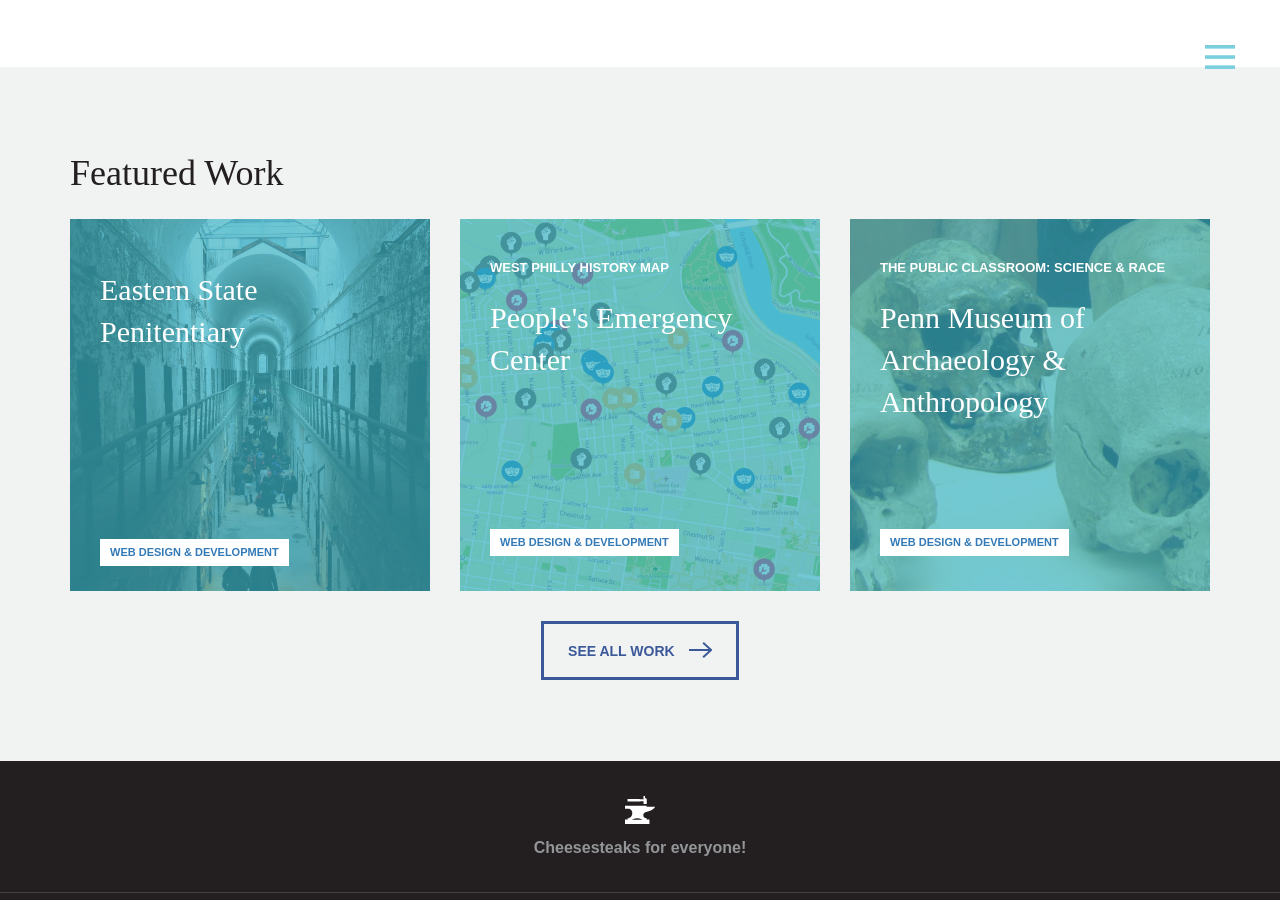
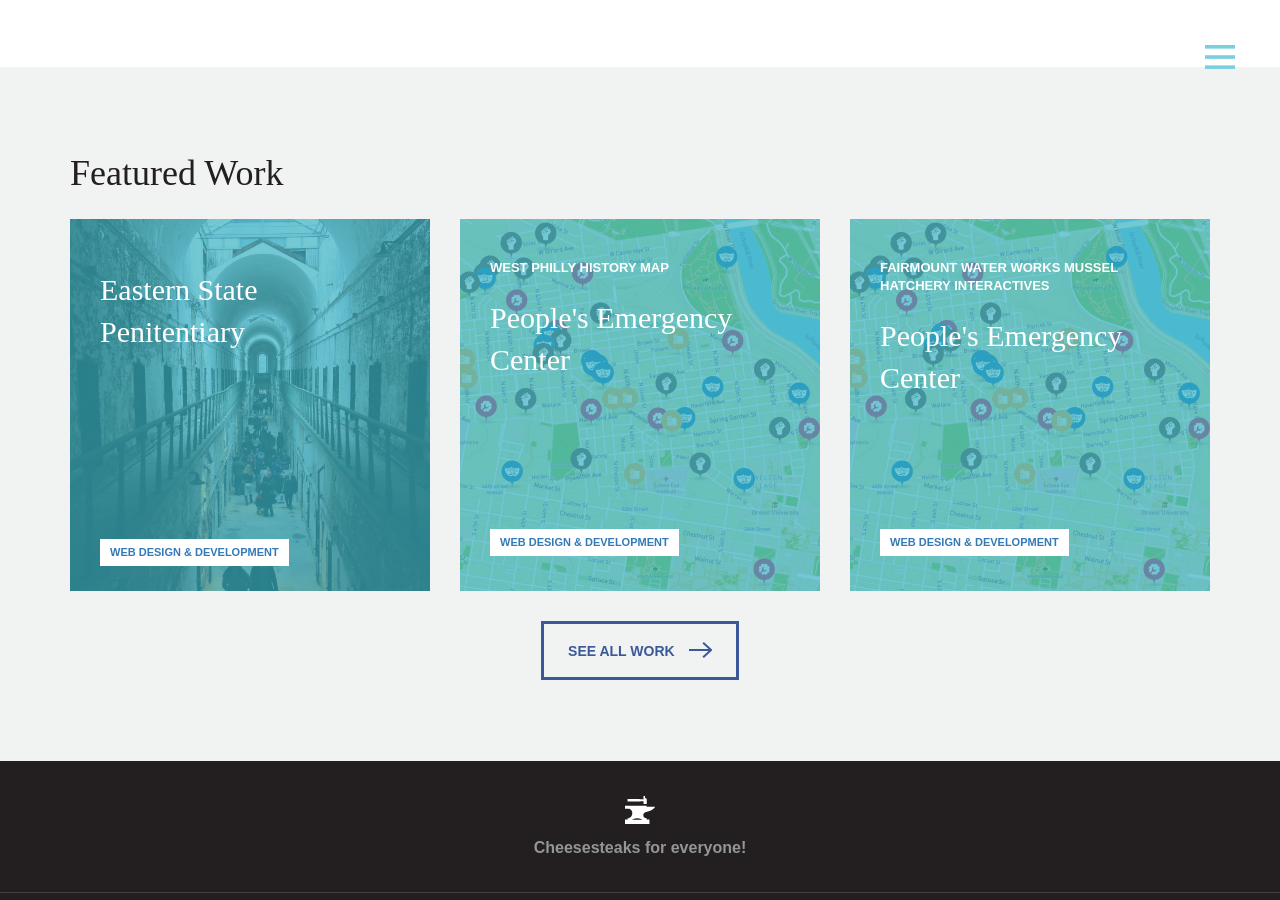
Before and after one commit to InteractiveMechanics/interactivemechanics-jekyll, a Jekyll site: the page built from index.html, in a window 1280 px wide and 900 px high, scrolled down 1678 px. Built offline with Jekyll 4.4.1, drawn with Linux system fonts in a browser that asks for light colours; nearby versions of some CDN libraries; some of the changed lines change nothing that is shown.

Commit message:
Update mussel-hatchery.markdown

```diff
--- a/_work/mussel-hatchery.markdown
+++ b/_work/mussel-hatchery.markdown
@@ -1,59 +1,67 @@
+---
+layout:     work
+title:      "Fairmount Water Works Mussel Hatchery Interactives"
+thumb:      "/images/uploads/wordpress-restapi-thumb.jpg"
+color:      a3d265
+date:       2017-04-10
+contact:    Michael Tedeschi
+
+client:
+    name:       "People's Emergency Center"
+    sector:     Arts & Culture
+    link:
+        url:    "http://westphillyhistory.com/"
+        title:  View the website
+
+technology:
+    - Wordpress CMS & REST API
+    - Mapbox
+    - Leaflet
+
+services:       Web Design & Development
+
+quote:
+    - name:       Megan Lemuir
+      title:      People's Emergency Center
+      body: |
+          I very much enjoyed working with the team on this project. Their thoroughness really aided our process and the end product is extremely useful and is able to be continually worked with by our team and the neighborhood.
+
+summary: |
+    People’s Emergency Center in West Philadelphia wanted to capture the area’s rich history with the help of neighborhood residents. We created The West Philadelphia History Map as an online public history tool for the community to archive their knowledge and to preserve the area’s unique identity as it has evolved over time.
+
+about:
+    title:          About the Project
+    image:          "/images/uploads/pec-about.jpg"
+    body: |
+        PEC, in partnership with the Islamic Cultural Preservation and Information Council, hosts regular community meetings to gather oral histories and materials from West Philly residents for preservation and presentation online. We worked with PEC to structure these stories, categorize them by topic, and present them in a digital map, tying them together for view through social, political, and geographic lenses. The map provides both exploratory and guided experiences through four centuries from the early native inhabitants of the area, to the civil rights movements of the 1960s, to today.
+
+process:
+    title:          Content Driven Design
+    images:
+        - image:    "/images/uploads/pec-screen-04.jpg"
+          alt:      West Philly History Map Screenshot
+        - image:    "/images/uploads/pec-screen-02.jpg"
+          alt:      West Philly History Map Screenshot
+        - image:    "/images/uploads/pec-screen-03.jpg"
+          alt:      West Philly History Map Screenshot
+        - image:    "/images/uploads/pec-screen-01.jpg"
+          alt:      West Philly History Map Screenshot
+
+    body: |
+        We built a mobile-friendly custom base map with Mapbox, so that we could match the visual design of their existing print materials, and highlight the main arteries that run through West Philly, rather than including every highway marker and street label.
+
+        We worked closely with PEC on content strategy, learning the stories behind core locations to determine the most relevant content fields for map markers. Using Leaflet, we designed a series of map markers with this tailored content along with custom controls, so users can filter by time period or location type, such as arts and culture or infrastructure.
+
+        The mobile experience was particularly important, as PEC uses this map in community meetings across the neighborhood, and encourages its use for neighborhood walking tours. In addition to our standard responsive design, the mobile version features its own unique filtering controls designed especially for smaller viewports.
+
+        ##### An Accessibility-Centered Experience
+        User experience was central to PEC. The West Philadelphia History Map is a single page map application, rather than a multilayered website, so users can focus on the visual map and its interactivity. It was also key to maintain a straightforward administrative experience, so that PEC staff could quickly and easily update content. We balanced these needs by using the Wordpress REST API to integrate a content management system that is streamlined and lightweight.
+
+        PEC’s eventual goal is to invite community members, who have varying technical comfort levels, to enter their histories directly. We created a simply structured and clearly labeled Wordpress template, including required and optional fields, for people to easily submit their own narratives and images within a consistent framework. We provided detailed documentation and training for PEC staff, and we built the site to accommodate various permissions levels in the future.
+
+outcome:
+    title:          An Evolving Digital Archive
+    body: |
+        The West Philadelphia History Map is an evolving digital document, for the community and by the community. It was built to facilitate collaboration between neighbors, to preserve the area’s multifaceted history, and to sustain the community's cultural identity.
 
 ---
-layout:     work
-title:      "Fairmount Water Works Mussel Hatchery"
-thumb:      "/images/uploads/pma-thumb.jpg"
-color:      CEAF70
-date:       2017-09-18
-contact:    LaNeshe Miller-White
-
-client:
-    name:       "Fairmount Water Works"
-    logo:       "/images/logos/logo-pma.svg"
-    sector:     Arts & Culture
-
-technology:
-    - HTML5
-    - WebGL
-    - Jekyll
-
-services:       Interactive Exhibit
-
-summary: |
-    As part of the re-installation of "Drawing Room from a Town House: 901 Fifth Avenue, New York City," the Philadelphia Museum of Art reached out to us to create a pair of high resolution digital interactives to allow visitors to take a closer look at 66 of the room’s objects.
-
-about:
-    title:          "About the Project"
-    image:          "/images/uploads/pma-about.jpg"
-    body: |
-        The re-installation focused on a complete recreation of Eleanore Elkins Widener Rice's Gilded Age drawing room as designed by the firm of Maison Carlhian in 1923. The PMA wanted interactives to allow visitors to delve into the context of the time period and this particular family's story, and to give them a closer look at the collection of eighteenth-century French furniture and decorative arts, including objects from Louis XVI and Marie Antoinette.
-
-process:
-    title:          Kid-Friendly & Accessible
-    images:
-        - video:    "https://player.vimeo.com/video/173960064"
-        - image:    "/images/uploads/pma-screen-01.jpg"
-          alt:      Philadelphia Museum of Art's Rice Room Interactives
-        - image:    "/images/uploads/pma-screen-02.jpg"
-          alt:      Philadelphia Museum of Art's Rice Room Interactives
-        - image:    "/images/uploads/pma-screen-03.jpg"
-          alt:      Philadelphia Museum of Art's Rice Room Interactives
-        - image:    "/images/uploads/pma-screen-04.jpg"
-          alt:      Philadelphia Museum of Art's Rice Room Interactives
-
-    body: |
-        We worked directly with the digital, education, and curatorial teams in a hands-on and highly collaborative process. We helped refine text in collaboration with their content specialist and curator, to best fit it into the existing structure and to draw users in. We tested animation and interactivity through early prototypes, and worked through six rounds of wireframes and three rounds of design revisions in under two months to rapidly incorporate feedback throughout the project timeline. Our on-site development sessions gave PMA staff direct, immediate input on refinements and quality assurance, improving user experience throughout the process. We used [Slack](https://slack.com/), an online team communication tool, as a way to encourage more casual, frequent conversation, as well as for small file storage so that everything was in one place.
-
-        ##### Interactive and Accessible
-
-        Using the 360° panorama, users can drag to explore the room from multiple angles, or pinch and zoom to see objects in the distance. They can zoom in and out on individual objects, drag to spin an object and view it from different angles, and explore contextual imagery related to the object and its history. We also replicated the cabinets in the space as interactive elements, so that visitors can open them and examine otherwise hidden objects in detail.
-
-        The PMA’s period rooms tend to draw older visitors, so our design centered on accessibility, including a text size control to enlarge text throughout the interface. Using feedback from user testing, we added instructional icons to help explain the various touch controls for unfamiliar audiences.
-
-outcome:
-    title:          Forward Thinking
-    body: |
-        We built the final interactives as a web-based HTML5 experience with an easy-to-update data management system using Jekyll, and installed them on 20” SHARP LED multitouch displays in the gallery space.  The PMA wanted to work towards integrating a content management system (CMS) in the future, allowing for content updates without hard coding, so we designed with flexibility in mind. We used a data structure with JSON that allows for content changes with minimal developer support, and that also allows for integration of the CMS of their choice, so that the interactives can be used in other period rooms as well.
-
-
----
```
